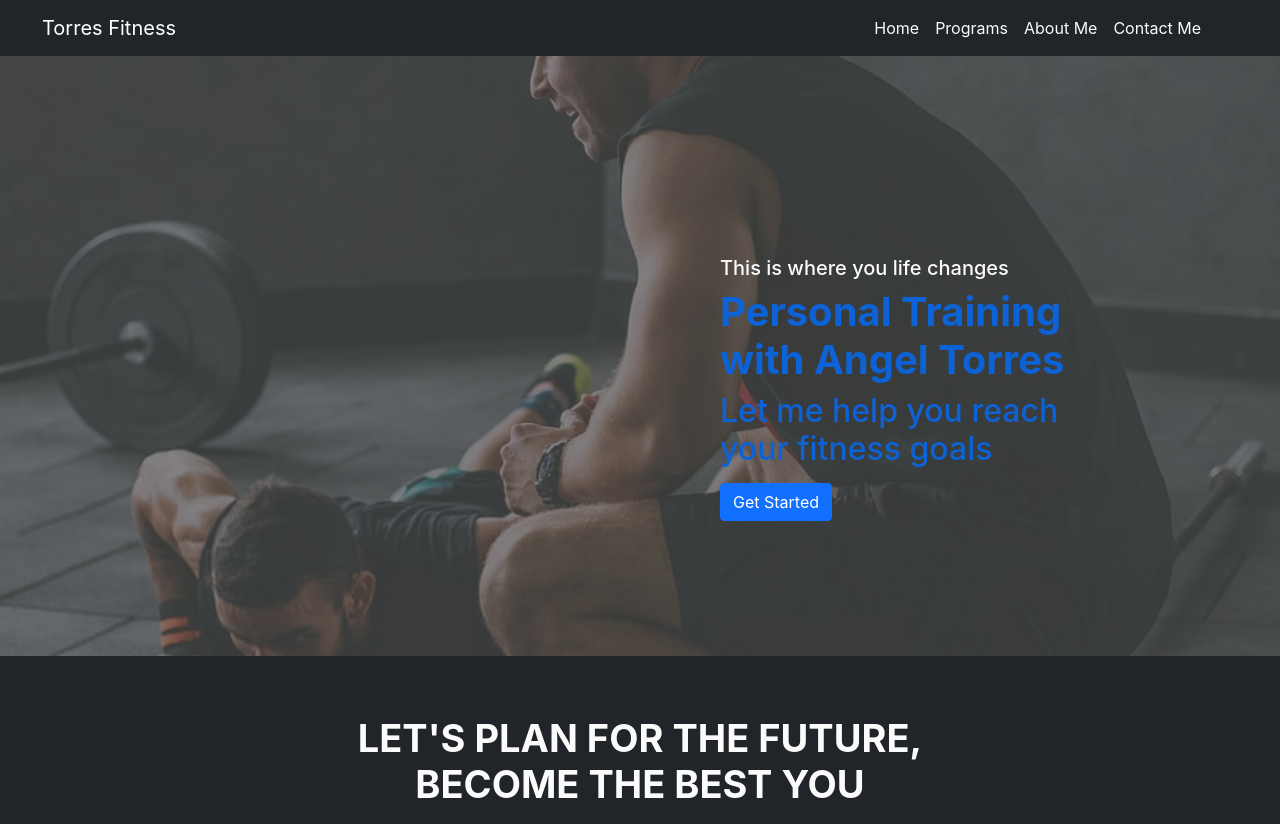
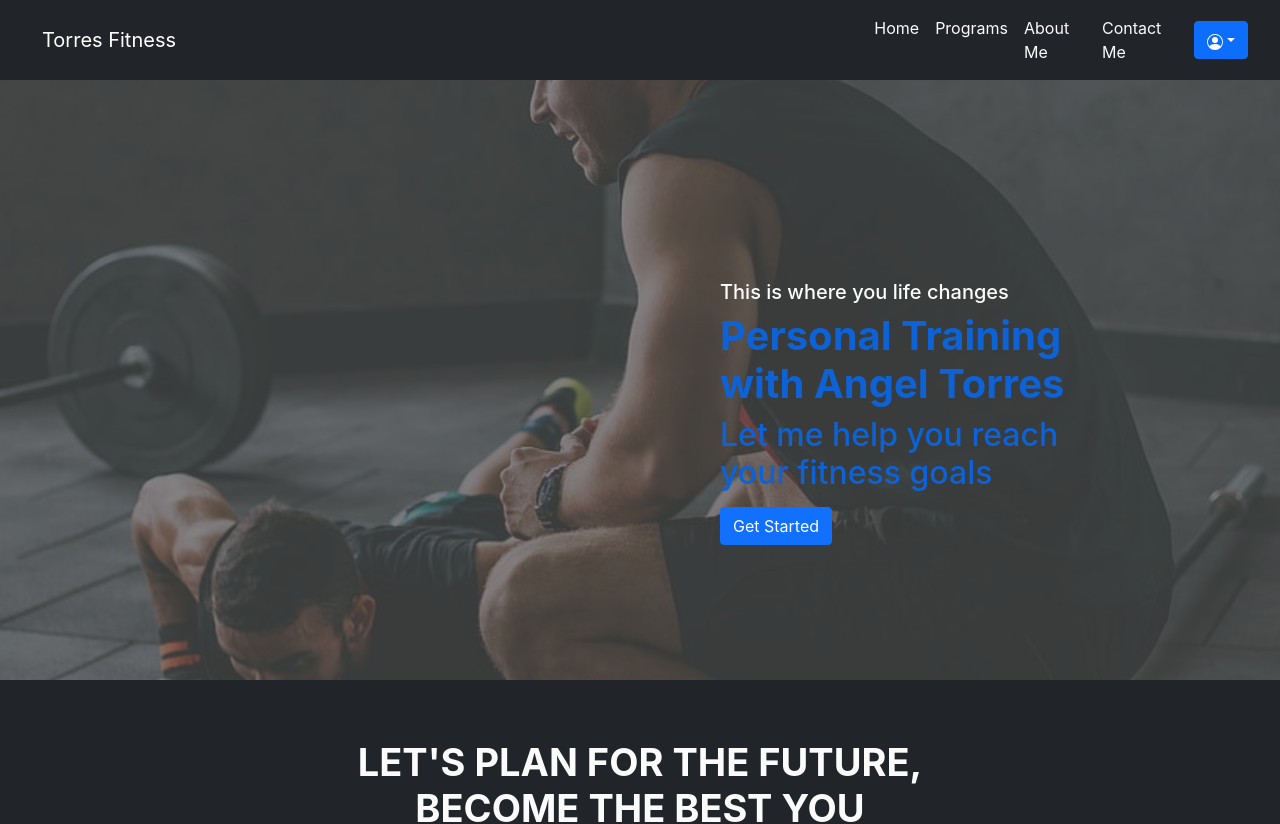
Before and after one commit to IvanTorresMia/angel-site-frontend, a React (Create React App) app: page / in a window 1280 px wide. Shown: the top 824 px of the page. Built offline with nearby package versions, Linux system fonts and the light colour scheme; no server answers.

Commit message:
added links and icon

```diff
--- a/package.json
+++ b/package.json
@@ -11,6 +11,7 @@
     "react": "^17.0.2",
     "react-bootstrap": "^2.1.0",
     "react-dom": "^17.0.2",
+    "react-icons": "^4.4.0",
     "react-router-dom": "^6.3.0",
     "react-scripts": "5.0.0",
     "web-vitals": "^2.1.2"
--- a/src/App.css
+++ b/src/App.css
@@ -31,6 +31,10 @@ nav {
   .navbar > .container-fluid > .collapse {
     margin-left: 55%;
   }
+}
+
+.user-icon {
+  margin: 0px 20px 0px 10px;
 }
 
 /* ******************** Header ******************** */
--- a/src/App.js
+++ b/src/App.js
@@ -32,7 +32,7 @@ function App() {
           <Route path="beast-mode" element={<BeastMode />} />
           <Route path="contact" element={<Contact />} />
           <Route path="about" element={<AboutMe />} />
-          <Route path="login" element={<AdminLogIn />} />
+          <Route path="login-admin" element={<AdminLogIn />} />
           <Route path="signup" element={<SignUp />} />
           <Route path="signup-admin" element={<SignUpAdmin />} />
         </Route>
--- a/src/Components/Home/index.js
+++ b/src/Components/Home/index.js
@@ -1,6 +1,7 @@
 import React from "react";
 import Stack from "react-bootstrap/Stack";
 import Footer from "../Footer";
+import Dropdown from "react-bootstrap/Dropdown";
 import { Outlet, Link } from "react-router-dom";
 
 const Home = () => {
@@ -32,13 +33,40 @@ const Home = () => {
               </Link>
 
               <Link className="nav-link" to="/about">
-               About Me
+                About Me
               </Link>
               <Link className="nav-link" to="/contact">
                 Contact Me
               </Link>
             </div>
           </div>
+          <Dropdown className="user-icon">
+            <Dropdown.Toggle variant="primary" id="dropdown-basic">
+              <svg
+                xmlns="http://www.w3.org/2000/svg"
+                width="16"
+                height="16"
+                fill="currentColor"
+                class="bi bi-person-circle"
+                viewBox="0 0 16 16"
+              >
+                <path d="M11 6a3 3 0 1 1-6 0 3 3 0 0 1 6 0z" />
+                <path
+                  fill-rule="evenodd"
+                  d="M0 8a8 8 0 1 1 16 0A8 8 0 0 1 0 8zm8-7a7 7 0 0 0-5.468 11.37C3.242 11.226 4.805 10 8 10s4.757 1.225 5.468 2.37A7 7 0 0 0 8 1z"
+                />
+              </svg>
+            </Dropdown.Toggle>
+
+            <Dropdown.Menu>
+              <Dropdown.Item>
+                <Link to="/login-admin">Admin User</Link>
+              </Dropdown.Item>
+              <Dropdown.Item>
+                <Link to="/#">Signup Comming Soon</Link>
+              </Dropdown.Item>
+            </Dropdown.Menu>
+          </Dropdown>
         </div>
       </nav>
       <Stack>
```
Also changed, not shown: 1 other file (tests, documents, lock files or other folders).
